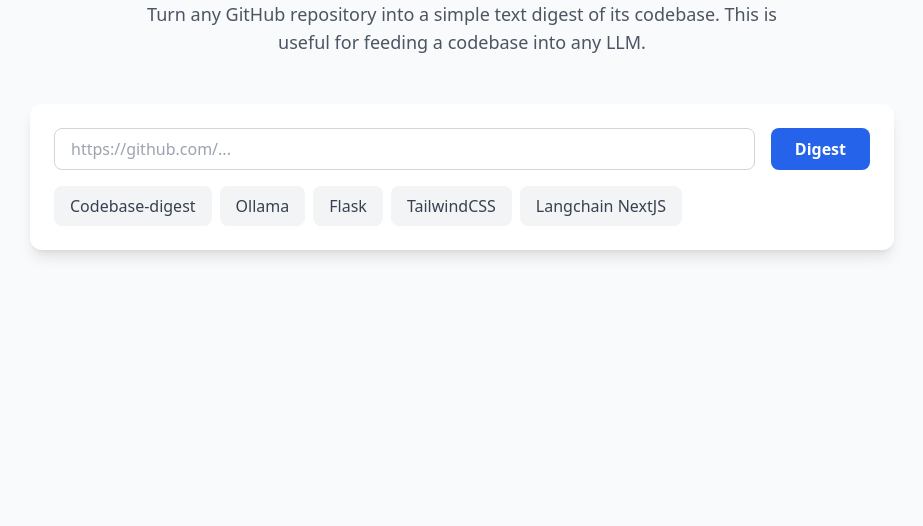
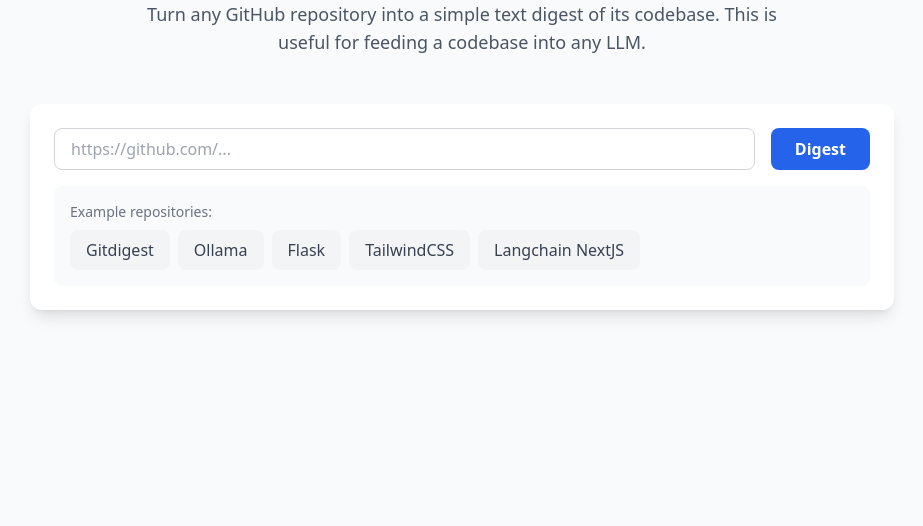
Before and after one commit to xSyllaa/gitingest, a Python web app: template src/templates/index.html in a window 1280 px wide. Shown: the part 149-675 px from the top of the page, without its empty margins (178-1101 px from the left). Run offline with Jinja, Linux system fonts and the light colour scheme; the template is opened without the code that fills it, so the values that code supplies are empty; some libraries are stand-ins or nearby versions.

Commit message:
minor frontend update

```diff
--- a/src/templates/index.html
+++ b/src/templates/index.html
@@ -116,10 +116,12 @@
                         Digest
                     </button>
                 </form>
-                <div class="mt-4 flex flex-wrap gap-2">
-                    <button onclick="submitExample('https://github.com/kamilstanuch/codebase-digest')"
+                <div class="bg-gray-50 rounded-lg p-4 mt-4">
+                    <p class="text-sm text-gray-500 mb-2">Example repositories:</p>
+                    <div class="flex flex-wrap gap-2">
+                        <button onclick="submitExample('https://github.com/cyclotruc/gitdigest')"
                             class="px-4 py-2 bg-gray-100 hover:bg-gray-200 text-gray-700 rounded-lg transition-colors duration-200">
-                        Codebase-digest
+                            Gitdigest
                         </button>
                         <button onclick="submitExample('https://github.com/ollama/ollama')"
                             class="px-4 py-2 bg-gray-100 hover:bg-gray-200 text-gray-700 rounded-lg transition-colors duration-200">
@@ -137,8 +139,7 @@
                             class="px-4 py-2 bg-gray-100 hover:bg-gray-200 text-gray-700 rounded-lg transition-colors duration-200">
                             Langchain NextJS
                         </button>
-
-
+                    </div>
                 </div>
             </div>
 
@@ -188,7 +189,7 @@
                     </div>
                     <textarea
                         class="result-text w-full p-4 bg-gray-50 border border-gray-200 rounded-lg font-mono text-sm resize-y focus:outline-none focus:ring-2 focus:ring-blue-500"
-                        style="min-height: {{ '600px' if content else 'calc(100vh-800px)' }};"
+                        style="min-height: {{ '600px' if content else 'calc(100vh-800px)' }}"
                         readonly>{{ content }}</textarea>
                 </div>
             </div>
```
Lines whose indentation alone changed are shown as unchanged.
